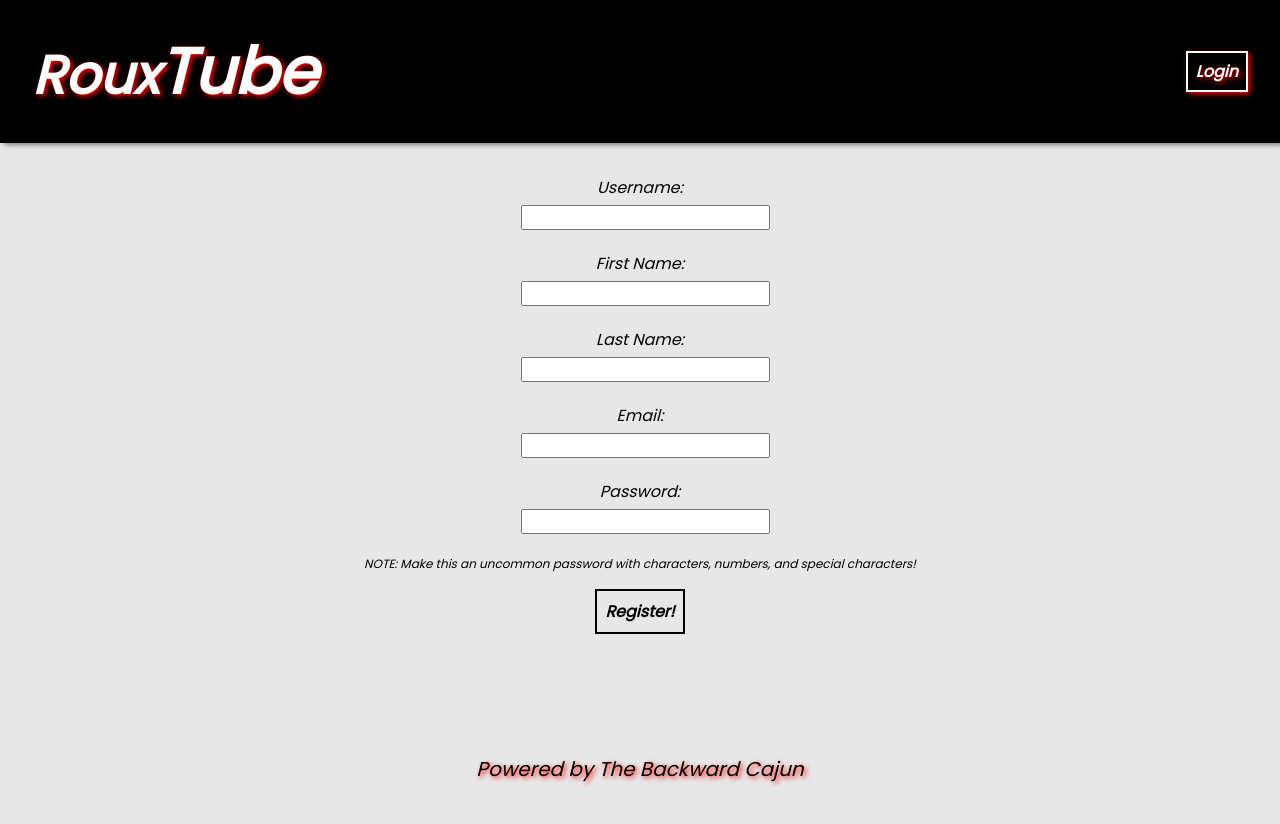
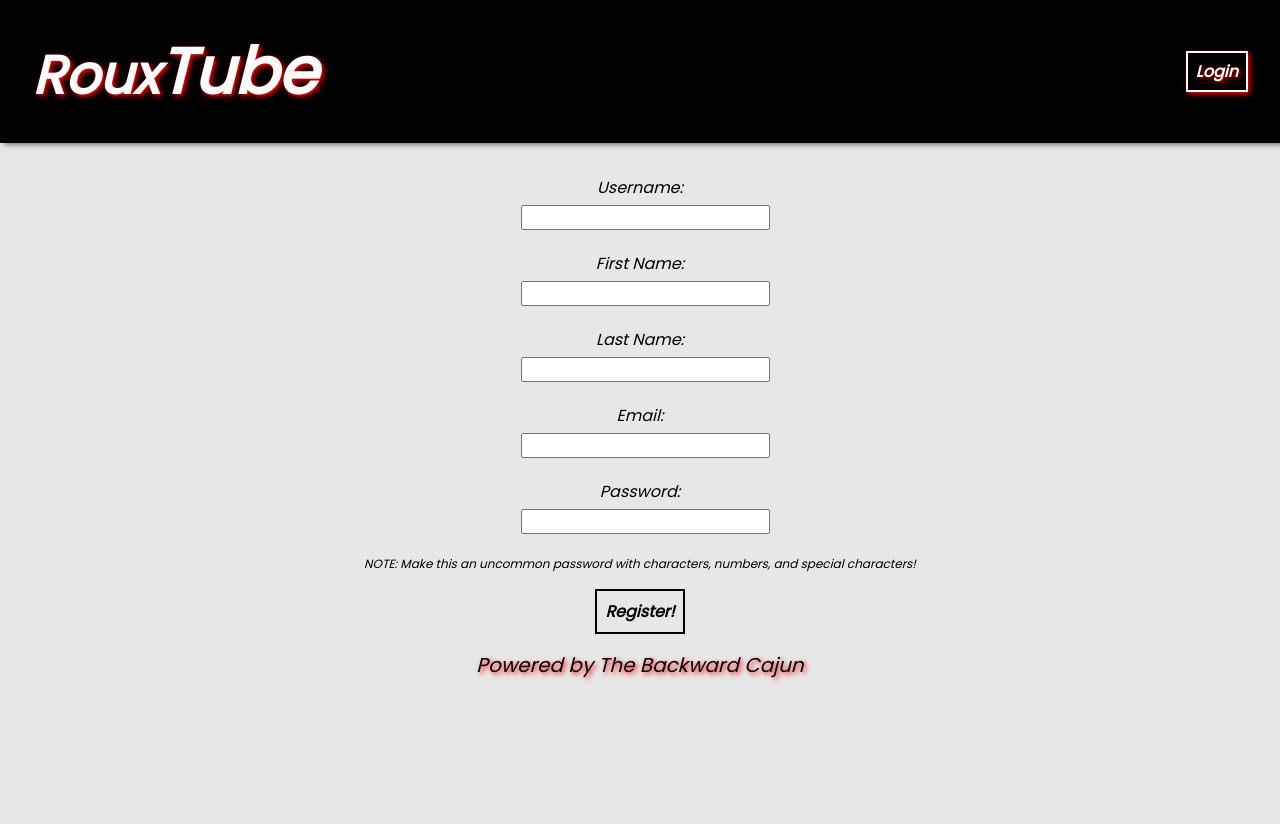
Before and after one commit to cajun-cody/YouTube_Clone, a React (Create React App) app in the folder frontend/: page /register in a window 1280 px wide. Shown: the top 824 px of the page. Before the commit the page ends 800 px from the top, so only its background shows below. Built offline with nearby package versions, Linux system fonts and the light colour scheme.

Commit message:
Finished styling footer to not cover content + removed hover background from home screen.

```diff
--- a/frontend/src/App.css
+++ b/frontend/src/App.css
@@ -12,7 +12,8 @@ html {
   box-sizing: border-box;
   font-family: "Poppins", sans-serif;
   background-color: rgb(231, 231, 231);
-  margin-bottom: 100px;
+  margin-bottom: 75px;
+  height: 100%;
 }
 
 p {
--- a/frontend/src/components/Footer/Footer.css
+++ b/frontend/src/components/Footer/Footer.css
@@ -1,5 +1,5 @@
 footer {
-  position: fixed;
+  position: sticky;
   bottom: 0;
   font-size: 1.2rem;
   font-style: italic;
@@ -8,5 +8,6 @@ footer {
   padding: 1rem;
   text-align: center;
   width: 100%;
+  top:100vh;
 
 }
--- a/frontend/src/components/VideoPresenter/VideoPresenter.css
+++ b/frontend/src/components/VideoPresenter/VideoPresenter.css
@@ -2,6 +2,6 @@
 .grid-presenter{
     display: grid;
     padding: 8px;
-
+    max-width: 350px;
 
 }
--- a/frontend/src/pages/HomePage/HomePage.css
+++ b/frontend/src/pages/HomePage/HomePage.css
@@ -1,24 +1,31 @@
+
+.container{
+
+}
 
 
 .pot-btn{
     background-image: url('./Assets/GumboPot2.png');
     height: 20rem;
-    width: 29rem;
+    width: 32rem;
     background-position: initial;
     max-width: none;
     background-repeat: no-repeat;
     background-size: cover;
     border: none;
     margin-top: 2rem;
+
 }
 
 .pot-btn-text{
-    color: white;
+    color: rgb(0, 0, 0);
     font-weight: 900;
 }
 
 button:hover{
-    background-color: white;
+    background-color: transparent;
+
+
 }
 
 .home-welcome{
```
